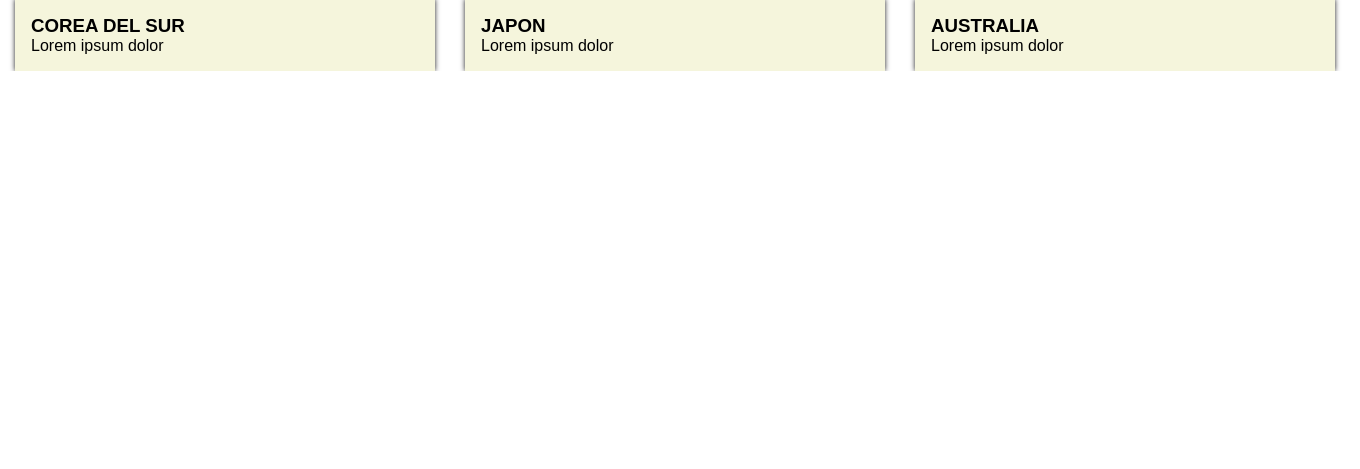
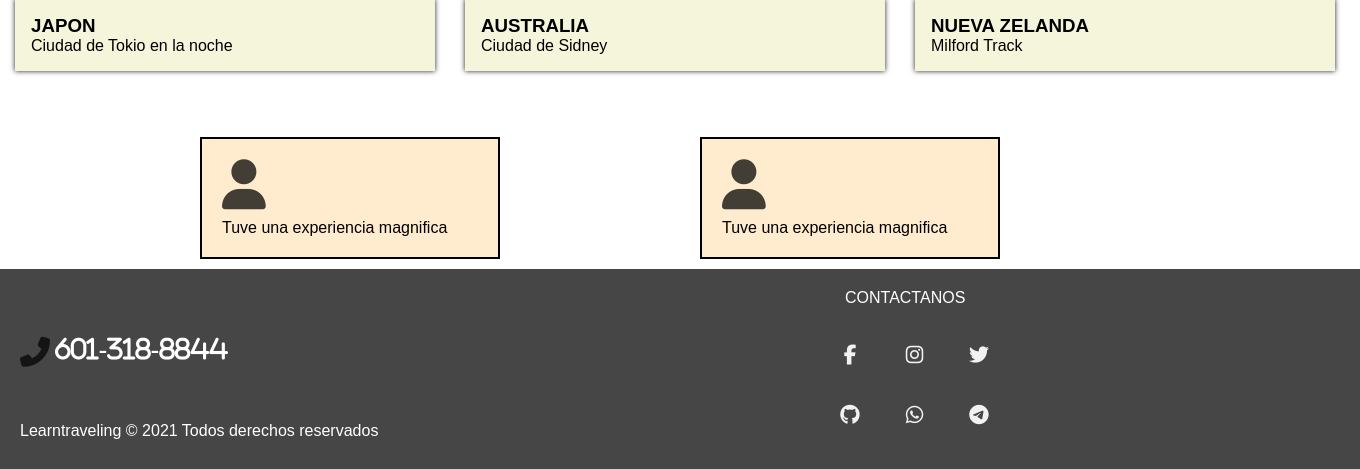
Before and after one commit to wizardcode-bot/LearnTraveling-website, a PHP site: page / in a window 1360 px wide. Shown: the part 1550-2019 px from the top of the page. Before the commit the page ends 1621 px from the top, so only its background shows below. Run offline with PHP 8.4, Linux system fonts and the light colour scheme; some libraries are stand-ins or nearby versions.

Commit message:
coloque el footer y los iconos

```diff
--- a/index.html
+++ b/index.html
@@ -11,6 +11,7 @@
     <meta name="Copyright" content="LearnTraveling">
     <!-- para que el buscador index nuestra página ( la muestre al principio) -->
     <meta name="robots" content="index">
+    <script src="https://kit.fontawesome.com/3c8ce09c45.js" crossorigin="anonymous"></script>
     <link rel="icon" href="images/">
 
     <link rel="stylesheet" href="stylesindex.css">
@@ -59,35 +60,73 @@
         <img src="imagenesindex/cascada_islandia.png" alt="" class="item-img">
         <div class="item-text">
             <h3>ISLANDIA</h3>
-            <p>Montaña Kirkjufell -</p>
+            <p>Montaña Kirkjufell</p>
         </div>
     </div>
 
     <div class="item">
-        <img src="imagenesofertas/imagen4.jpg" alt="" class="item-img">
+        <img src="imagenesindex/tokio_ciudad.jpg" alt="" class="item-img">
         <div class="item-text">
-            <h3>COREA DEL SUR</h3>
-            <p>Lorem ipsum dolor </p>
+            <h3>JAPON</h3>
+            <p>Ciudad de Tokio en la noche</p>
         </div>
     </div>
 
     <div class="item">
-        <img src="imagenesofertas/imagen5.jpg" alt="" class="item-img">
+        <img src="imagenesindex/australia_sidney.jpg" alt="" class="item-img">
         <div class="item-text">
-            <h3>JAPON</h3>
-            <p>Lorem ipsum dolor </p>
+            <h3>AUSTRALIA</h3>
+            <p>Ciudad de Sidney</p>
         </div>
     </div>
 
     <div class="item">
-        <img src="imagenesofertas/imagen6.jpg" alt="" class="item-img">
+       <img src="imagenesindex/Milford_Track_nueva_zelanda.jpg" alt="" class="item-img">
         <div class="item-text">
-            <h3>AUSTRALIA</h3>
-            <p>Lorem ipsum dolor </p>
+            <h3>NUEVA ZELANDA</h3>
+            <p>Milford Track</p>
         </div>
     </div>
 
 </div>
 
+<div class="comentarios">
+        <i class="fas fa-user  usuario" align="left"></i>
+    <p class="texto">
+        Tuve una experiencia magnifica
+    </p>
+</div>
+
+<div class="comentarios1">
+    <i class="fas fa-user  usuario" align="right"></i>
+    <p class="texto">
+        Tuve una experiencia magnifica
+    </p>
+</div>
+
+<footer>
+    <p class="contactar">
+        CONTACTANOS
+    </p>
+
+    <i class="fas fa-phone-alt telefono"> <p class="textotel">601-318-8844</p></i>
+    <p class="textofooter">Learntraveling &copy; 2021 Todos derechos reservados</p>
+
+        <div class="redes1">
+            <ul>
+                <li><a href="http://www.github.com"><i class="fab fa-github"></i></a></li>
+                <li><a href="http://www.whatsapp.com"><i class="fab fa-whatsapp"></i></a></li>
+                <li><a href="http://www.telegram.com"><i class="fab fa-telegram-plane"></i></a></li>
+            </ul>
+        </div>
+
+        <div class="redes">
+            <ul>
+                <li> <a href="http://www.facebook.com" class="facebook"><i class="fab fa-facebook-f"></i></a></li>
+                <li> <a href="http://www.instagram.com" class="instagram"><i class="fab fa-instagram"></i></a></li>
+                <li> <a href="http://www.twitter.com" class="twitter"><i class="fab fa-twitter"></i></a></li>
+            </ul>
+        </div>
+</footer>
 </body>
 </html>
--- a/stylesindex.css
+++ b/stylesindex.css
@@ -120,11 +120,96 @@ margin-left: 15px;
 
     display: block;
 }
-
+.comentarios{
+    width: 300px;
+    margin-top: 850px;
+    margin-left: 200px;
+    padding: 20px;
+    border: 2px solid black;
+    background-color: rgb(255, 235, 205);
+}
+.comentarios1{
+    width: 300px;
+    margin-top: -122px;
+    margin-left: 700px;
+    padding: 20px;
+    border: 2px solid black;
+    background-color: rgb(255, 235, 205);
+}
+.texto{
+    margin-top: 10px;
+}
+.usuario{
+     font-size: 50px;
+     color: rgba(0, 0, 0, 0.74);
+}
 /* PARA ACOMDAR LAS IMAGENES */
-
 @media screen and (min-width:960px) {
     .container{
         grid-template-columns:repeat(3,1fr);
     }
 }
+.textofooter{
+    text-align: left;
+    margin-top: 60px;
+    color: white;
+}
+.telefono{
+    font-size: 30px;
+    margin-top: 30px;
+    color: rgba(8, 8, 8, 0.815);
+}
+.textotel{
+    color: white;
+    margin-top: -30px;
+    margin-left: 35px;
+    font-size: 25px;
+}
+.redes{
+     height: 10px;
+     margin-top: -70px;
+     margin-left: 800px;
+}
+.redes ul li{
+     display: inline-block;/*para que esteb horizontal*/
+     margin:5px 5px;
+     width: 50px;
+     height: 50px;
+     text-align: center;
+}
+.redes ul li a{
+     display:block;
+     padding: 0 10px;
+     color: rgba(255, 255, 255, 0.932);
+     line-height: 50px;/*la altura para que queden en el centro*/
+     font-size: 20px;/*tamaño de fuente*/
+}
+.redes1{
+     height: 10px;
+     margin-top: -55px;
+     margin-left: 800px;
+}
+.redes1 ul li{
+     display: inline-block;/*para que esteb horizontal*/
+     margin:5px 5px;
+     width: 50px;
+     height: 50px;
+     text-align: center;
+}
+.redes1 ul li a{
+     display:block;
+     padding: 0 10px;
+     color: rgba(255, 255, 255, 0.932);
+     line-height: 50px;/*la altura para que queden en el centro*/
+     font-size: 20px;/*tamaño de fuente*/
+}
+.contactar{
+    margin-left: 825px;
+    color: white;
+}
+footer{
+    background-color: rgba(0, 0, 0, 0.726);
+    padding: 20px;
+    height: 200px;
+    margin-top: 10px;
+}
--- a/stylesofertas.css
+++ b/stylesofertas.css
@@ -187,5 +187,4 @@ h2{
     font-size: 50px;
     margin-left: 390px;
 
-
 }
```
Also changed, not shown: imagenesindex/Milford_Track_nueva_zelanda.jpg (added), imagenesindex/australia_sidney.jpg (added), imagenesindex/tokio_ciudad.jpg (added).
